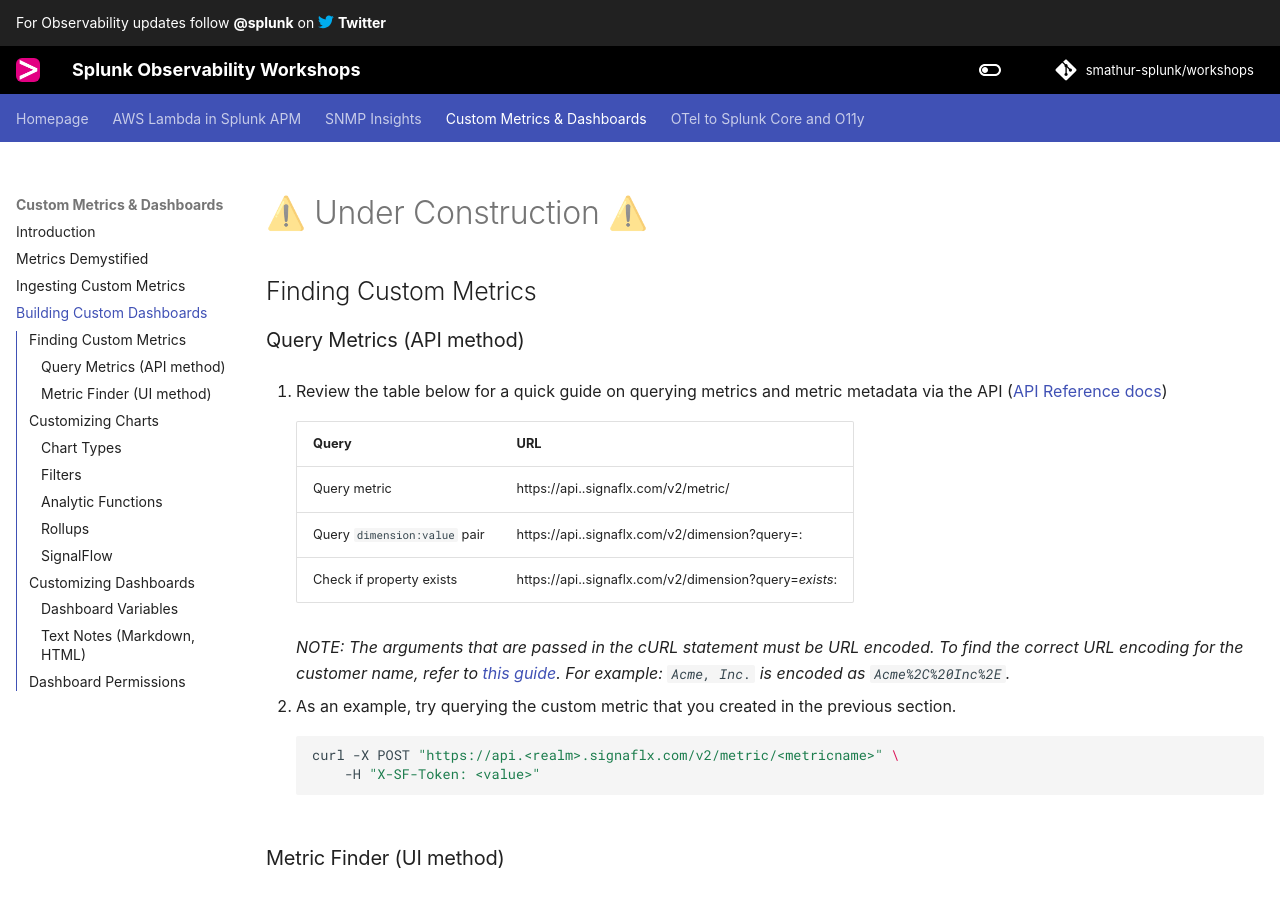
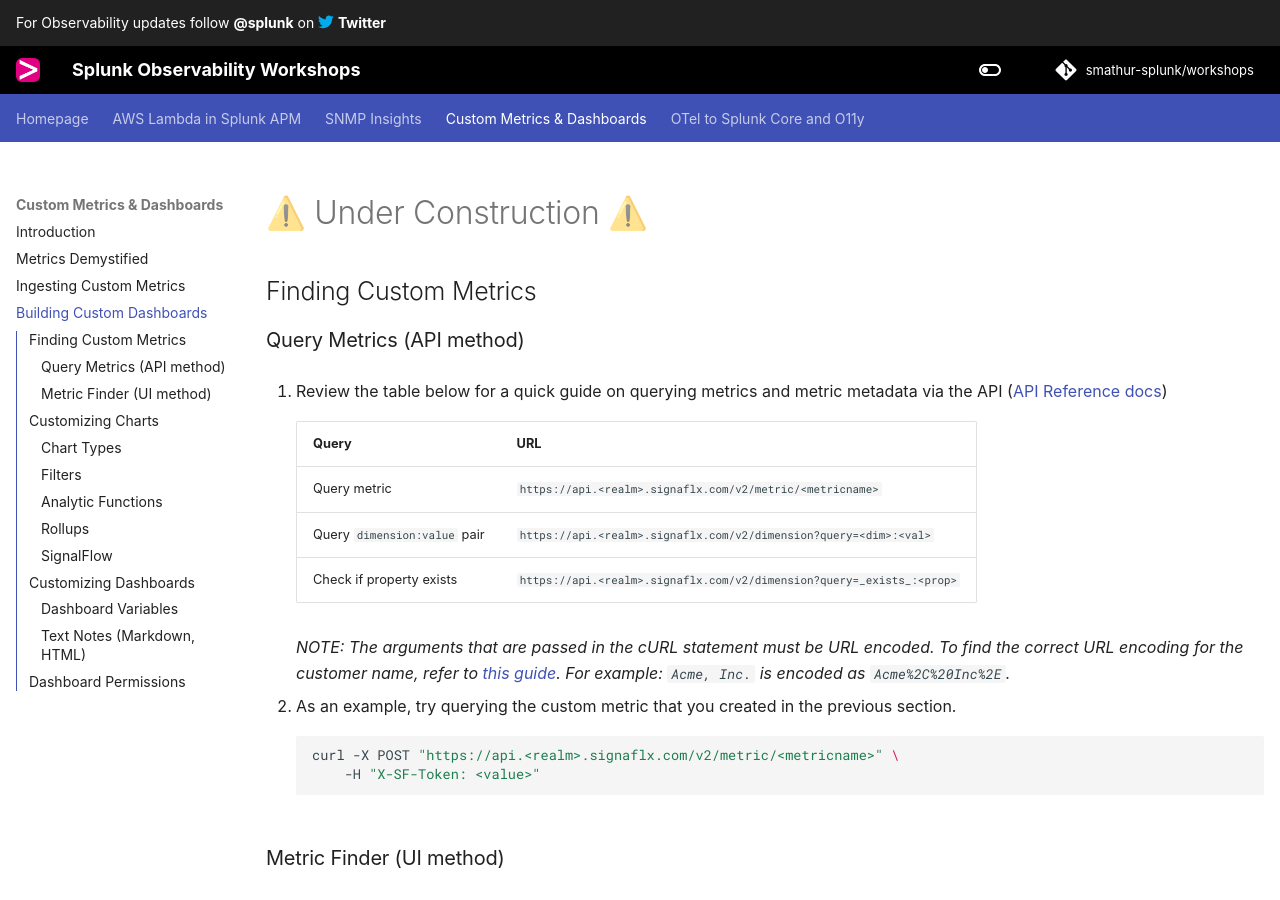
Before and after one commit to smathur-splunk/workshops, an MkDocs documentation site: the page built from docs/custom_dash.md, in a window 1280 px wide and 900 px high. Built offline with MkDocs 1.6.1 and Material for MkDocs 9.7.7, drawn with Linux system fonts in a browser that asks for light colours; some web fonts are replaced; comment, search, counter and statistics services are not loaded; the version menu is left out.

Commit message:
Fix custom dashboards table URLs

```diff
--- a/docs/custom_dash.md
+++ b/docs/custom_dash.md
@@ -6,9 +6,9 @@
 
 	| Query | URL |
 	|---|---|
-	| Query metric | https://api.<realm>.signaflx.com/v2/metric/<metricname> |
-	| Query `dimension:value` pair | https://api.<realm>.signaflx.com/v2/dimension?query=<dim>:<val> |
-	| Check if property exists | https://api.<realm>.signaflx.com/v2/dimension?query=_exists_:<prop> |
+	| Query metric | `https://api.<realm>.signaflx.com/v2/metric/<metricname>` |
+	| Query `dimension:value` pair | `https://api.<realm>.signaflx.com/v2/dimension?query=<dim>:<val>` |
+	| Check if property exists | `https://api.<realm>.signaflx.com/v2/dimension?query=_exists_:<prop>` |
 
 	*NOTE: The arguments that are passed in the cURL statement must be URL encoded. To find the correct URL encoding for the customer name, refer to [this guide](https://www.w3schools.com/tags/ref_urlencode.ASP). For example: `Acme, Inc.` is encoded as `Acme%2C%20Inc%2E`.*
 
```
